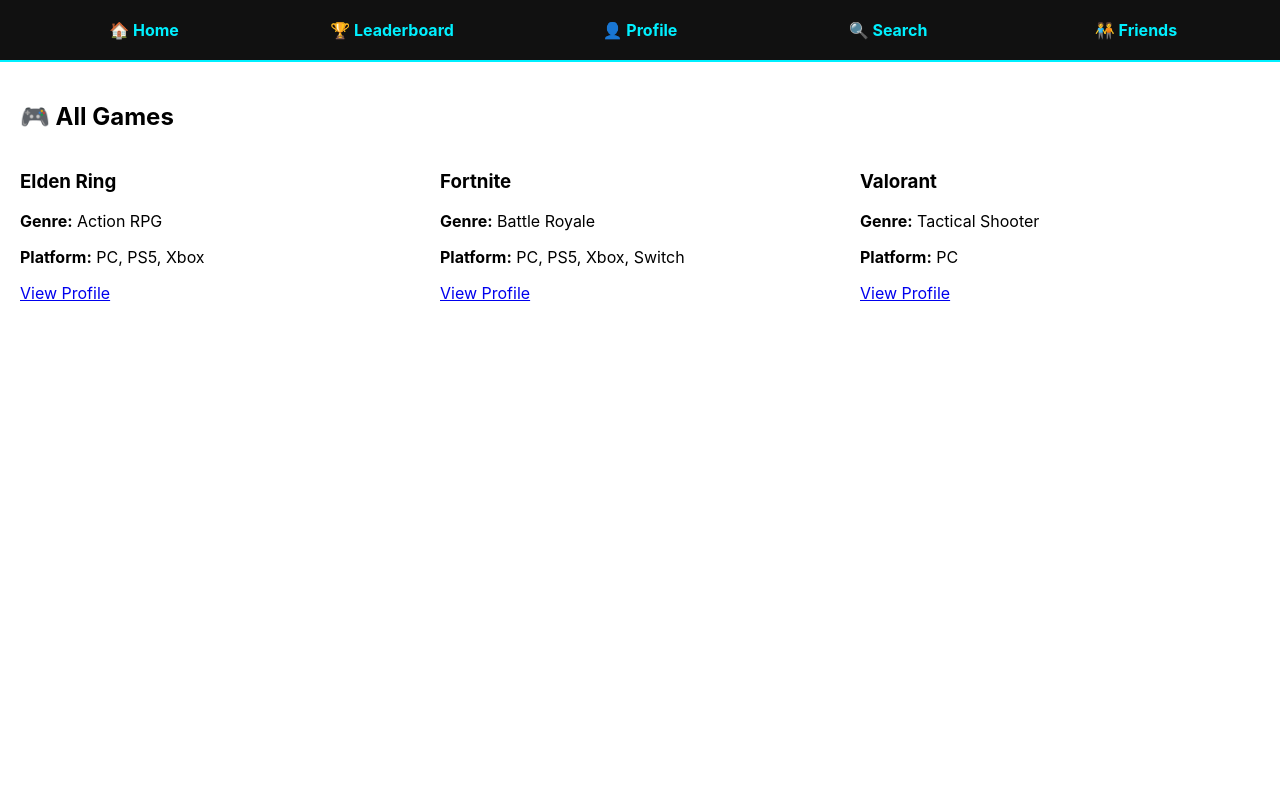
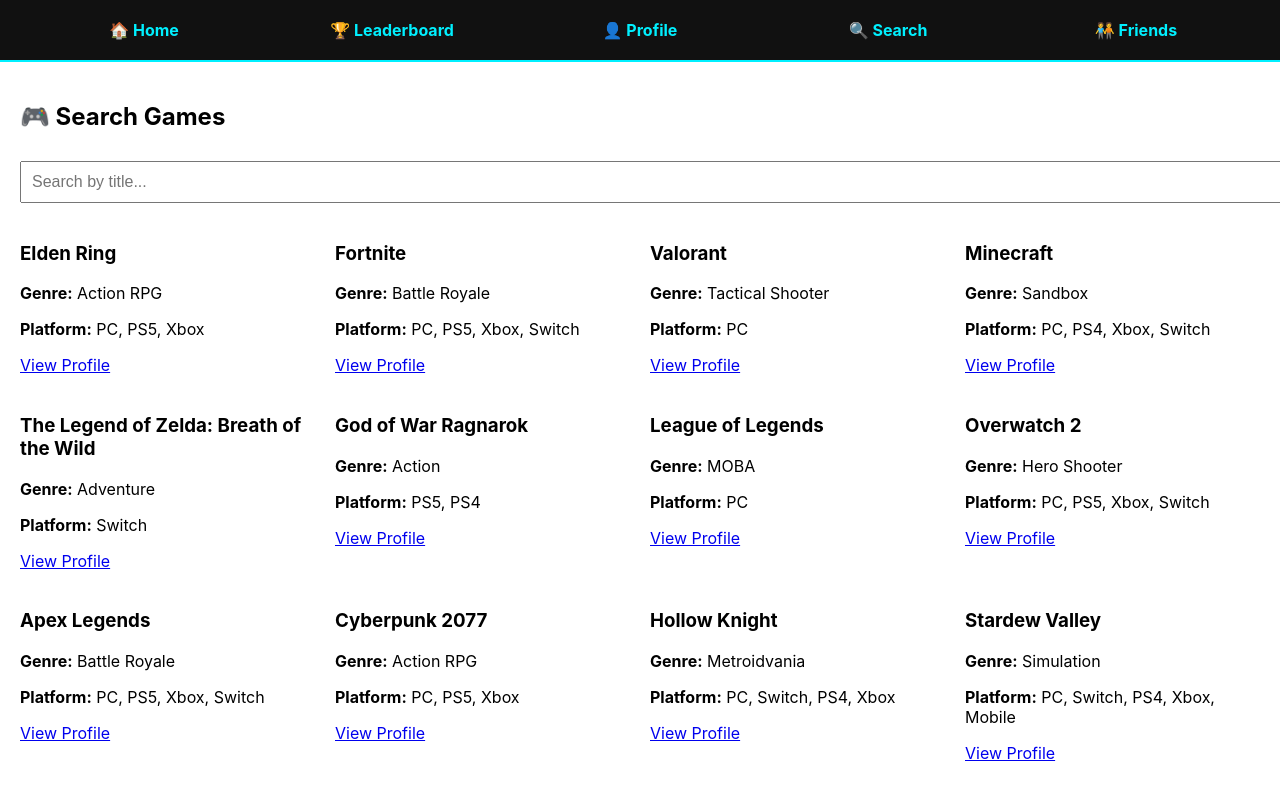
Before and after one commit to jbir10/Learn-React, a React (Create React App) app in the folder final-tutorial/: page /search in a window 1280 px wide. Shown: the top 800 px of the page. Built offline with nearby package versions, Linux system fonts and the light colour scheme.

Commit message:
Add live search filter to Searcg page

```diff
--- a/final-tutorial/src/App.css
+++ b/final-tutorial/src/App.css
@@ -29,11 +29,7 @@
   color: #61dafb;
 }
 
-@keyframes App-logo-spin {
-  from {
-    transform: rotate(0deg);
-  }
-  to {
-    transform: rotate(360deg);
-  }
+input[type="text"] {
+  font-size: 1em;
+  margin-top: 10px;
 }
--- a/final-tutorial/src/data/games.js
+++ b/final-tutorial/src/data/games.js
@@ -20,6 +20,90 @@
     platform: 'PC',
     description: 'A precise, team-based tactical shooter by Riot Games.',
   },
+  {
+    id: '4',
+    title: 'Minecraft',
+    genre: 'Sandbox',
+    platform: 'PC, PS4, Xbox, Switch',
+    description: 'A block-building game where creativity is limitless.',
+  },
+  {
+    id: '5',
+    title: 'The Legend of Zelda: Breath of the Wild',
+    genre: 'Adventure',
+    platform: 'Switch',
+    description: 'An open-world adventure in the kingdom of Hyrule.',
+  },
+  {
+    id: '6',
+    title: 'God of War Ragnarok',
+    genre: 'Action',
+    platform: 'PS5, PS4',
+    description: 'Kratos and Atreus face the prophecy of Ragnarok.',
+  },
+  {
+    id: '7',
+    title: 'League of Legends',
+    genre: 'MOBA',
+    platform: 'PC',
+    description: '5v5 strategic team battles on Summoner’s Rift.',
+  },
+  {
+    id: '8',
+    title: 'Overwatch 2',
+    genre: 'Hero Shooter',
+    platform: 'PC, PS5, Xbox, Switch',
+    description: 'Team up with unique heroes in fast-paced combat.',
+  },
+  {
+    id: '9',
+    title: 'Apex Legends',
+    genre: 'Battle Royale',
+    platform: 'PC, PS5, Xbox, Switch',
+    description: 'A squad-based battle royale set in the Titanfall universe.',
+  },
+  {
+    id: '10',
+    title: 'Cyberpunk 2077',
+    genre: 'Action RPG',
+    platform: 'PC, PS5, Xbox',
+    description: 'Futuristic open-world RPG set in Night City.',
+  },
+  {
+    id: '11',
+    title: 'Hollow Knight',
+    genre: 'Metroidvania',
+    platform: 'PC, Switch, PS4, Xbox',
+    description: 'Explore a vast underground world as a silent knight.',
+  },
+  {
+    id: '12',
+    title: 'Stardew Valley',
+    genre: 'Simulation',
+    platform: 'PC, Switch, PS4, Xbox, Mobile',
+    description: 'Build a farm, make friends, and live a peaceful life.',
+  },
+  {
+    id: '13',
+    title: 'Call of Duty: Modern Warfare II',
+    genre: 'Shooter',
+    platform: 'PC, PS5, Xbox',
+    description: 'Tactical military combat with a modern arsenal.',
+  },
+  {
+    id: '14',
+    title: 'Genshin Impact',
+    genre: 'Action RPG',
+    platform: 'PC, PS4, PS5, Mobile',
+    description: 'Explore a vast elemental world with anime-style combat.',
+  },
+  {
+    id: '15',
+    title: 'Animal Crossing: New Horizons',
+    genre: 'Simulation',
+    platform: 'Switch',
+    description: 'Create your island paradise and build your dream home.',
+  },
 ];
 
 export default games;
--- a/final-tutorial/src/pages/Search.js
+++ b/final-tutorial/src/pages/Search.js
@@ -1,13 +1,28 @@
-import React from 'react';
+import React, { useState } from 'react';
 import { Link } from 'react-router-dom';
 import games from '../data/games';
 
 const Search = () => {
+  const [query, setQuery] = useState('');
+
+  const filteredGames = games.filter((game) =>
+    game.title.toLowerCase().includes(query.toLowerCase())
+  );
+
   return (
     <div className="page">
-      <h2>🎮 All Games</h2>
+      <h2>🎮 Search Games</h2>
+
+      <input
+        type="text"
+        placeholder="Search by title..."
+        value={query}
+        onChange={(e) => setQuery(e.target.value)}
+        style={{ padding: '10px', marginBottom: '20px', width: '100%' }}
+      />
+
       <div className="card-list">
-        {games.map((game) => (
+        {filteredGames.map((game) => (
           <div className="card" key={game.id}>
             <h3>{game.title}</h3>
             <p><strong>Genre:</strong> {game.genre}</p>
```
